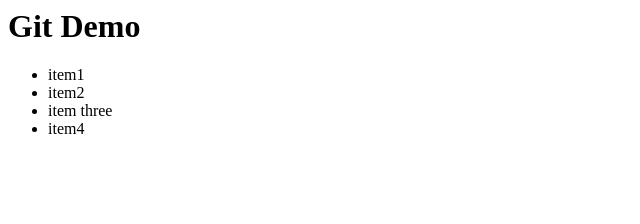
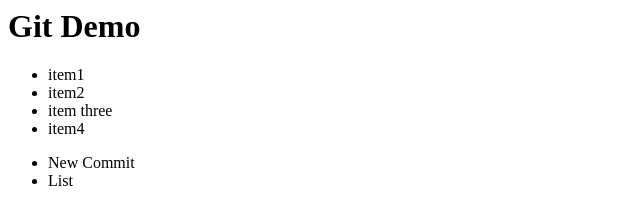
Before and after one commit to ChristelleMangalindan/hello-git, a plain HTML site: page index.html in a window 1280 px wide. Shown: the whole page, without its empty margins (0-640 px from the left). Drawn offline with Linux system fonts and the light colour scheme.

Commit message:
added new list commit

```diff
--- a/index.html
+++ b/index.html
@@ -11,5 +11,9 @@
 <li>item three</li>
 <li>item4</li>
 </ul>
+<ul>
+	<li>New Commit</li>
+	<li>List</li>
+</ul>
 </body>
 </html>
```
